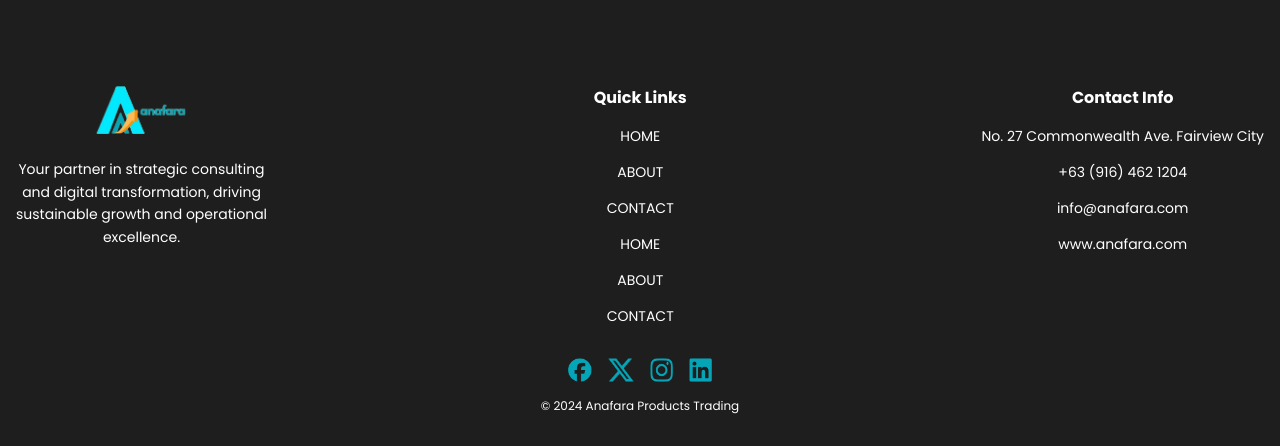
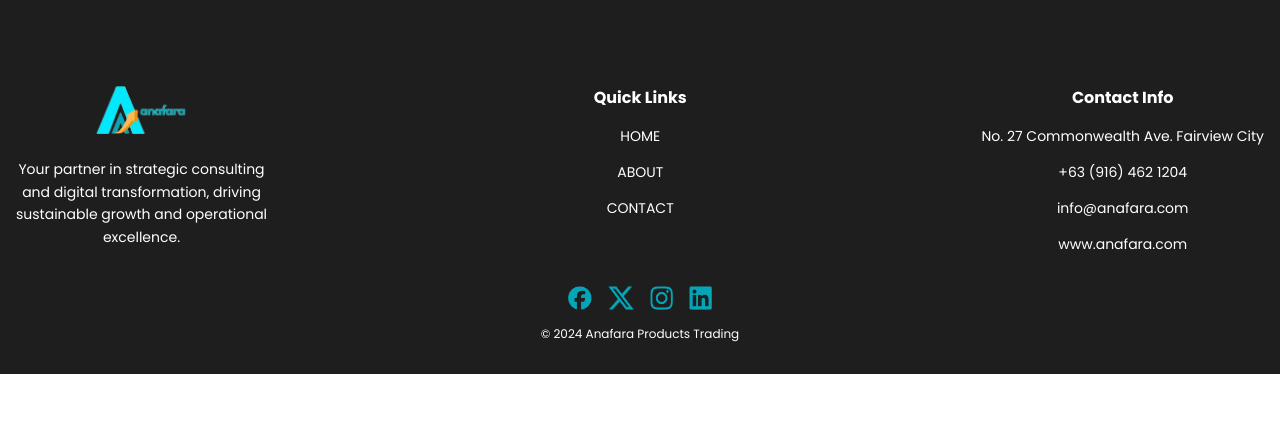
Before and after one commit to LazyTurtle-chiu/anafara, a website: page src/index.html in a window 1280 px wide. Shown: the part 5370-5816 px from the top of the page. After the commit the page ends 5744 px from the top, so only its background shows below. Drawn offline with nearby package versions, Linux system fonts and the light colour scheme.

Commit message:
delete duplicate quick links

```diff
--- a/src/index.html
+++ b/src/index.html
@@ -874,9 +874,6 @@
           <a href="#" class="text-sm hover:underline font-['Poppins']">HOME</a>
           <a href="#About" class="text-sm hover:underline font-['Poppins']">ABOUT</a>
           <a href="#Contact" class="text-sm hover:underline font-['Poppins']">CONTACT</a>
-          <a href="#" class="text-sm hover:underline hover:text-[#05A8B3] font-['Poppins']">HOME</a>
-          <a href="#" class="text-sm hover:underline hover:text-[#05A8B3] font-['Poppins']">ABOUT</a>
-          <a href="#Contact" class="text-sm hover:underline hover:text-[#05A8B3] font-['Poppins']">CONTACT</a>
         </div>
 
         <!-- Contact Info -->
```
